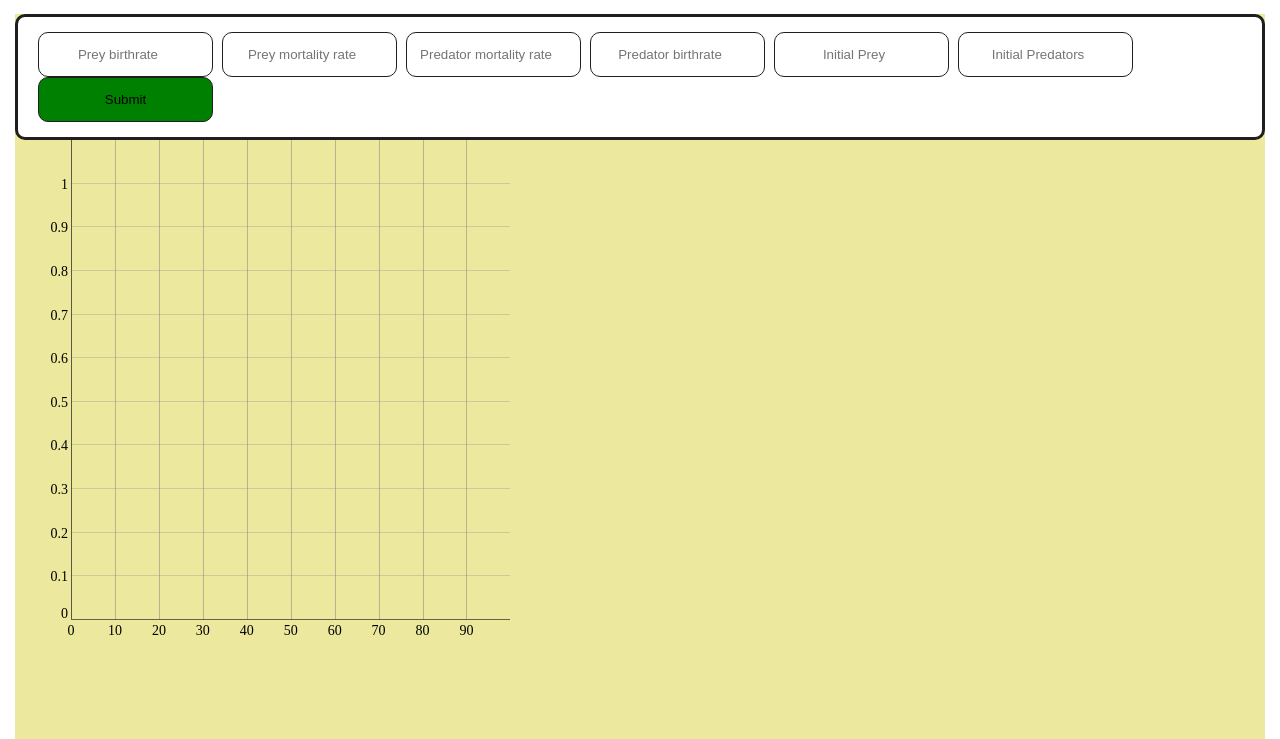
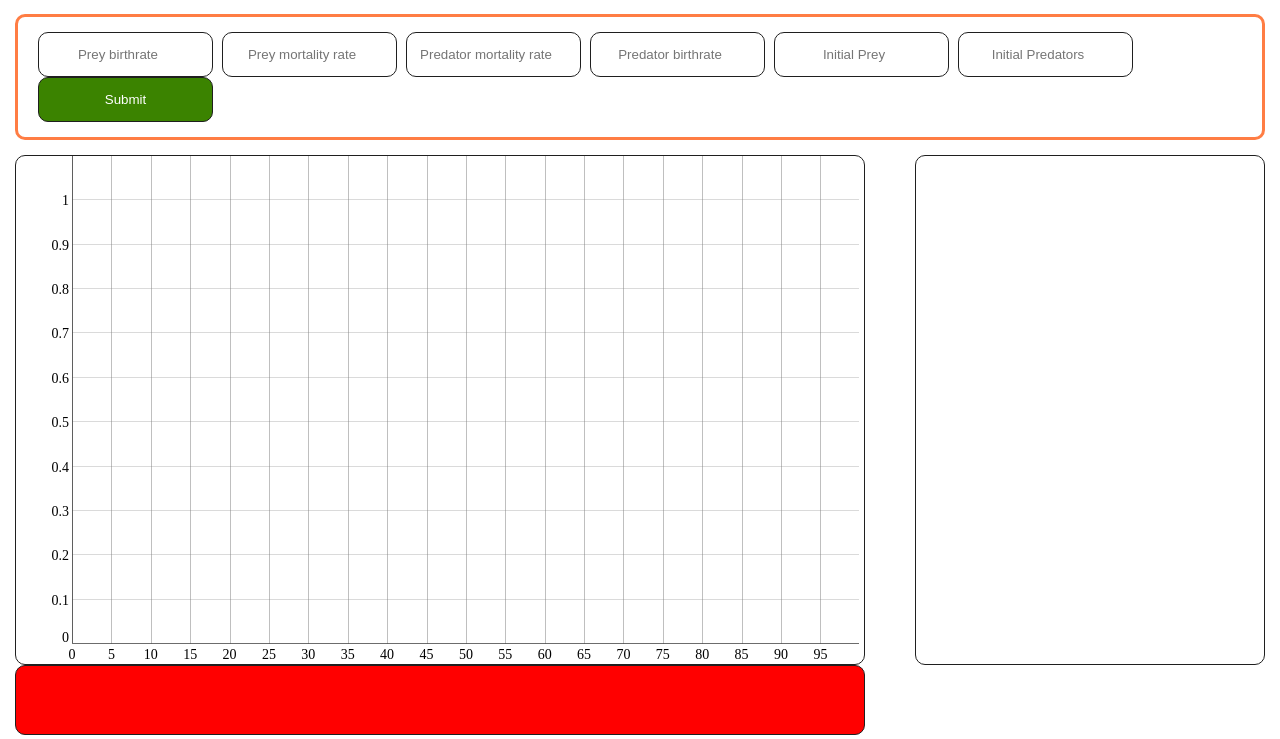
Before and after one commit to Patr1arch/Patr1arch.github.io, a plain HTML site: page index.html in a window 1280 px wide. Shown: the part 61-800 px from the top of the page. Drawn offline with Linux system fonts and the light colour scheme.

Commit message:
place for entered data and forbuttons that change graphics, new colors for input panel

```diff
--- a/index.html
+++ b/index.html
@@ -1,5 +1,5 @@
 <!DOCTYPE html>
-<html lang="ru">
+<html lang="en">
 <head>
 	<title>Х-Ж</title>
 	<link rel="stylesheet" href="style.css" />
@@ -33,9 +33,10 @@
 				</div>
 			</div>
 		</header>
+
 		<main>
 			<div class = "container">
-				<div class = "black">
+				<div class = "">
 					<div class = "data">
 						<form action="javascript:solve_and_draw();">
 							<div class="inps">
@@ -49,17 +50,21 @@
 							</div>
 						</form>
 					</div>
-					<div class="graph" id="chart_1">
+					<div class="outputs">
+						<div class="graph first" id="chart_1">
 
+						</div>
+						<div class="graph second" id="chart_2">
+
+						</div>
+						<div class="inputs">
+
+						</div>
 					</div>
-					<div class="graph" id="chart_2">
+						<div class="switcher">
 
-					</div>
-					<div class="inputs">
+						</div>
 
-					</div>
-					<div class="switcher">
-					</div>
 				</div>
 
 			</div>
--- a/style.css
+++ b/style.css
@@ -136,18 +136,13 @@ html,body{
 	}
 }
 
-.black{
-	background-color: #ece89d;
-	height: 2000px;
-}
-
 .data{
 	margin-top: 15px;
 
 	background-color: white;
 	border-width: 3px;
 	border-style: solid;
-	border-color: #1f1f1f;
+	border-color: #ff7d44;
 	border-radius: 10px;
 }
 
@@ -168,14 +163,48 @@ html,body{
 }
 
 .bk{
-	background-color: green;
+	background-color: #3b8300;
+	color: white;
 }
 input::placeholder{
 	font-size: 1em;
 	text-align: center;
 }
 
+.outputs{
+	margin-top: 15px;
+	display:
+}
+
 .graph{
-	width:500px;
-	height:500px;
+	float: left;
+	border: 1.5px solid #1f1f1f;
+	border-radius: 10px;
+	width: 850px;
+	height: 510px;
 }
+
+.first{
+/*	display: none;*/
+}
+
+.second{
+	display: none;
+}
+.inputs{
+	float: right;
+	border: 1.5px solid #1f1f1f;
+	border-radius: 10px;
+	width: 350px;
+	height: 510px;
+	/*margin-right: 100px;*/
+}
+
+.switcher{
+	clear: both;
+	border: 1.5px solid #1f1f1f;
+	border-radius: 10px;
+	width: 850px;
+	height: 70px;
+	background-color: red;
+}
```
